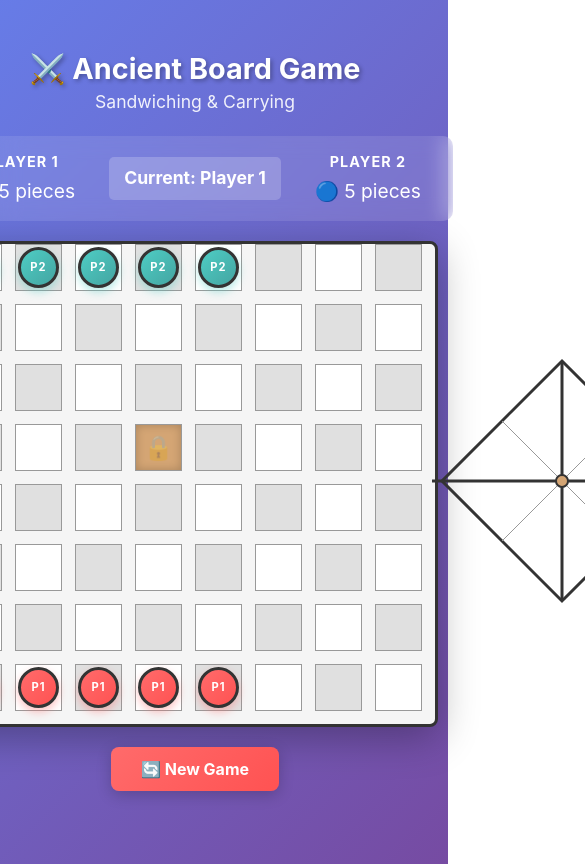
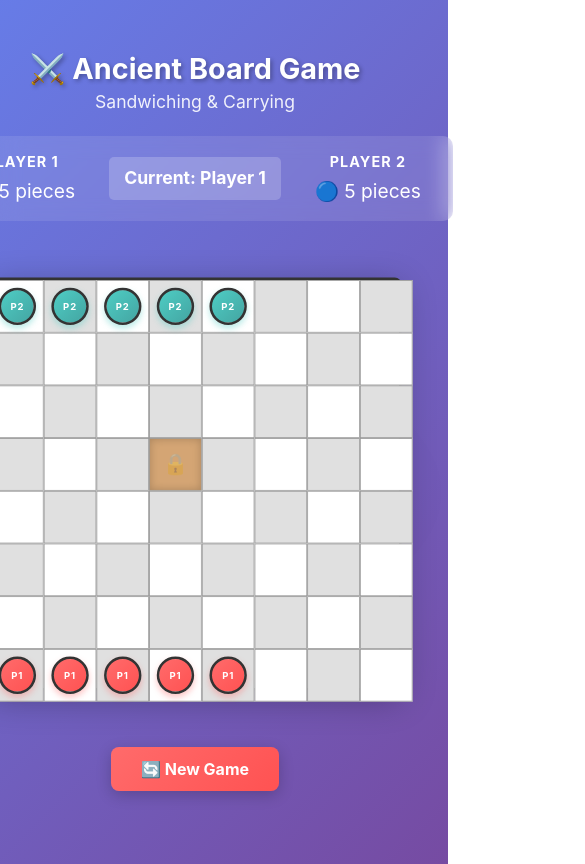
Before and after one commit to HongliuZheng/ancient-board-game, a React (Vite) app: page / in a window 390 px wide. Shown: the top 864 px of the page, 585 px wide, since content can reach past the window. Built offline with nearby package versions, Linux system fonts and the light colour scheme.

Commit message:
Update CSS for unified board layout with SVG overlay

```diff
--- a/src/components/GameBoard.css
+++ b/src/components/GameBoard.css
@@ -73,13 +73,16 @@
 }
 
 .board-wrapper {
+  position: relative;
   margin-bottom: 20px;
+  display: flex;
+  align-items: center;
+  justify-content: center;
 }
 
-.board-container {
-  display: flex;
-  align-items: center;
-  gap: 30px;
+.unified-board {
+  filter: drop-shadow(0 10px 40px rgba(0, 0, 0, 0.3));
+  z-index: 1;
 }
 
 .game-board {
@@ -90,21 +93,9 @@
   border-radius: 8px;
   box-shadow: 0 10px 40px rgba(0, 0, 0, 0.3);
   background: #f5f5f5;
-}
-
-.latrine-symbol {
-  filter: drop-shadow(0 4px 8px rgba(0, 0, 0, 0.2));
-  animation: latrine-pulse 2s ease-in-out infinite;
-  flex-shrink: 0;
-}
-
-@keyframes latrine-pulse {
-  0%, 100% {
-    opacity: 0.8;
-  }
-  50% {
-    opacity: 1;
-  }
+  position: relative;
+  z-index: 2;
+  width: fit-content;
 }
 
 .board-row {
@@ -120,6 +111,8 @@
   position: relative;
   transition: all 0.2s ease;
   background-color: #ffffff;
+  width: 60px;
+  height: 60px;
 }
 
 .board-cell.dark {
@@ -170,6 +163,7 @@
   border: 3px solid #333;
   transition: all 0.2s ease;
   cursor: grab;
+  z-index: 10;
 }
 
 .piece:active {
@@ -265,14 +259,13 @@
 }
 
 @media (max-width: 1024px) {
-  .board-container {
-    flex-direction: column;
-    gap: 15px;
+  .board-wrapper {
+    width: 100%;
   }
 
-  .latrine-symbol {
-    width: 100px;
-    height: 100px;
+  .unified-board {
+    width: 100%;
+    height: auto;
   }
 }
 
@@ -289,23 +282,18 @@
     max-width: 100%;
   }
 
-  .board-container {
-    gap: 10px;
+  .board-wrapper {
+    transform: scale(0.85);
   }
 
   .board-cell {
-    width: 45px !important;
-    height: 45px !important;
+    width: 51px;
+    height: 51px;
   }
 
   .piece {
-    width: 35px;
-    height: 35px;
+    width: 38px;
+    height: 38px;
     font-size: 0.7em;
   }
-
-  .latrine-symbol {
-    width: 80px;
-    height: 80px;
-  }
 }
```
